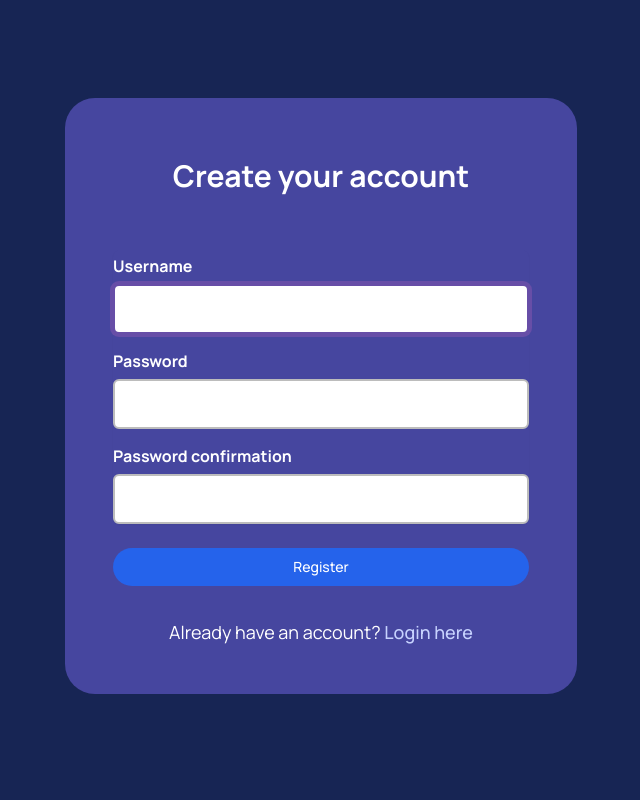
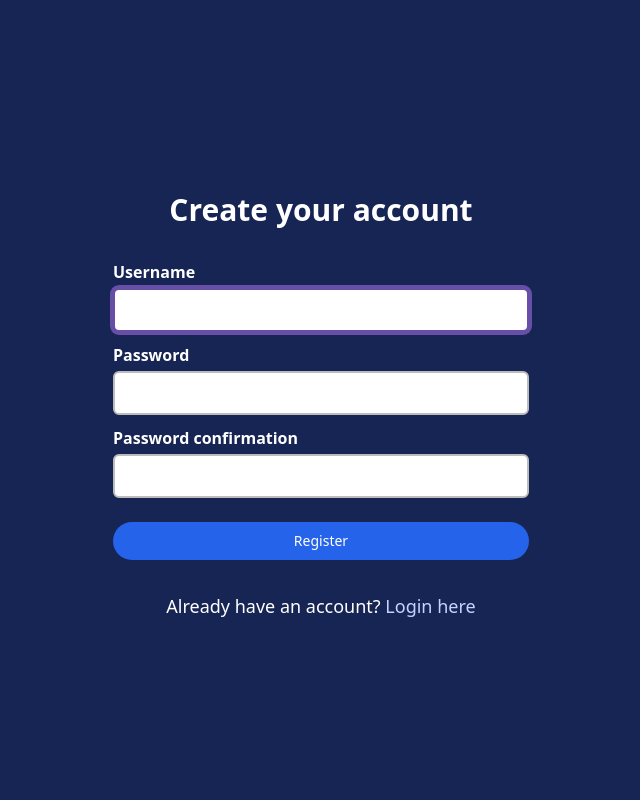
Before and after one commit to Froklax/bukulapak, a Django app: page /register/ in a window 1280 px wide. Shown: the whole page, without its empty margins (319-959 px from the left). Run offline with Django 5.2, Linux system fonts and the light colour scheme; some libraries are stand-ins or nearby versions.

Commit message:
modified global.css

```diff
--- a/static/css/global.css
+++ b/static/css/global.css
@@ -19,30 +19,6 @@
     animation: shine 3s infinite;
 }
 
-.login, .register, .form-container {
-    background-color: #46469f;
-    border-radius: 30px;
-    padding: 20px;
-    width: 50%;
-    max-width: 600px;
-    text-align: left;
-    margin: auto;
-    margin-top: 100px;
-    display: flex;
-    flex-direction: column;
-    font-family: 'Manrope', Tahoma, sans-serif;
-    font-size: 20px;
-    overflow: auto;
-}
-
-.login {
-  margin-top: 130px;
-}
-
-.register {
-    margin-top: 50px;
-}
-
-.navbar {
+.manrope {
     font-family: 'Manrope', Tahoma, sans-serif;
 }
```
